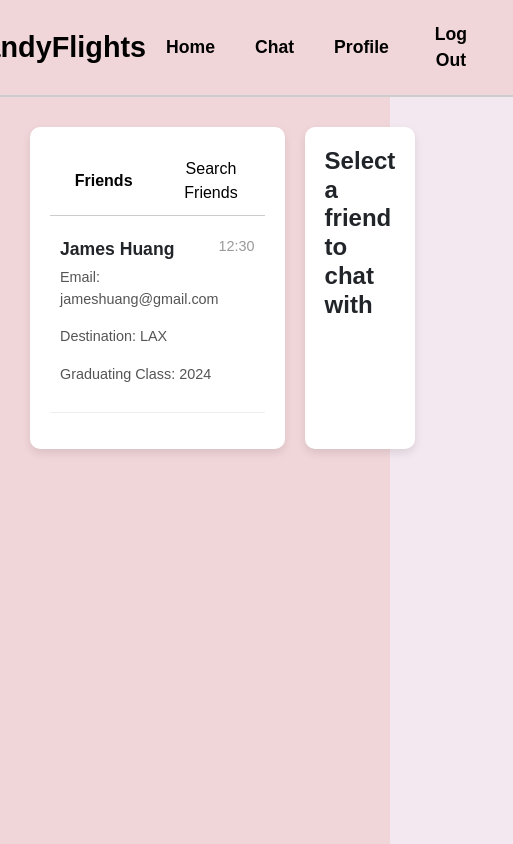
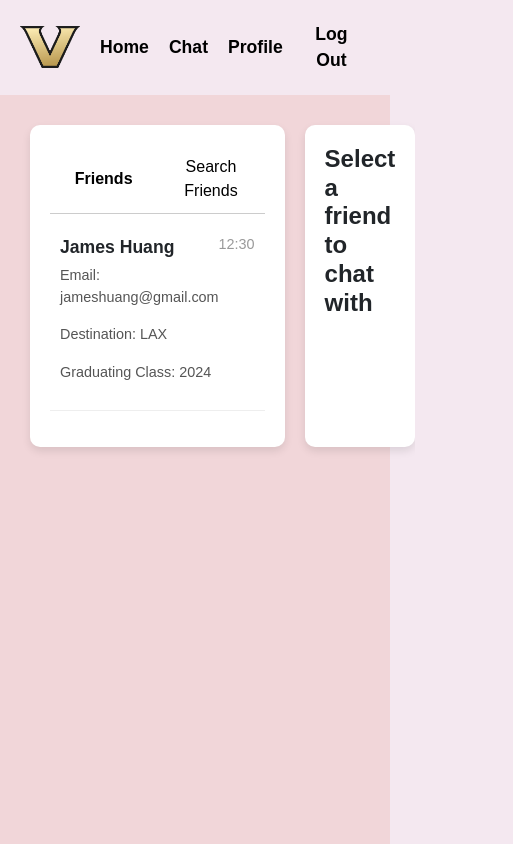
Before and after one commit to lanierjh/VandyFlights, a Next.js app in the folder client/: page /chat in a window 390 px wide. Shown: the whole page, 513 px wide, since content can reach past the window. Built offline with nearby package versions, Linux system fonts and the light colour scheme.

Commit message:
header and profile page

```diff
--- a/client/src/components/Header.tsx
+++ b/client/src/components/Header.tsx
@@ -1,43 +1,157 @@
-// Header.tsx
-// import React, {useEffect} from 'react';
-import React from 'react';
+// // Header.tsx
+import React, {useEffect,useState} from 'react';
+// import React from 'react';
 import {useRouter} from "next/navigation";
-
-
+//
+//
+// export default function Header() {
+//     const router = useRouter();
+//
+//     const handleLogout= () => {
+//     // Remove the access token from local storage
+//     localStorage.removeItem('accessToken');
+//     console.log("token removed, redirecting to root...")
+//     // Redirect to the root page
+//     router.push('/');
+//   };
+//
+//   return (
+//     <header style={{
+//       backgroundColor: "#f4e8f0",
+//       textAlign: 'center',
+//       display: 'flex',
+//       justifyContent: 'space-between',
+//       alignItems: 'center',
+//       padding: '20px',
+//         border: '1px solid red',
+//     }}>
+//       {/* Logo Section */}
+//       <div style={{ display: 'flex', alignItems: 'center' }}>
+//         <img src="/vanderbilt.png" alt="VandyFlights Logo" style={{ width: '60px', marginRight: '10px' }} />
+//         <h1 style={{ color: '#000', fontSize: '1.8rem', fontWeight: 'bold', margin: 0 }}>VandyFlights</h1>
+//       </div>
+//
+//       {/* Navigation Links */}
+//       <nav style={{ display: 'flex', alignItems: 'center' }}>
+//         <a href="/mainPage" style={{ margin: '0 20px', fontSize: '1.1rem', color: '#000', textDecoration: 'none', fontWeight: 'bold' }}>Home</a>
+//         <a href="/chat" style={{ margin: '0 20px', fontSize: '1.1rem', color: '#000', textDecoration: 'none', fontWeight: 'bold' }}>Chat</a>
+//         <a href="/editProfile" style={{ margin: '0 20px', fontSize: '1.1rem', color: '#000', textDecoration: 'none', fontWeight: 'bold' }}>Profile</a>
+//         <button onClick={handleLogout} style={{ margin: '0 20px', fontSize: '1.1rem', color: '#000', textDecoration: 'none', fontWeight: 'bold', background: 'none', border: 'none', cursor: 'pointer' }}>Log Out</button>
+//       </nav>
+//     </header>
+//   );
+// }
 export default function Header() {
     const router = useRouter();
+        const [margin, setMargin] = useState(20); // Default margin is 20
 
-    const handleLogout= () => {
-    // Remove the access token from local storage
-    localStorage.removeItem('accessToken');
-    console.log("token removed, redirecting to root...")
-    // Redirect to the root page
-    router.push('/');
+    useEffect(() => {
+        const handleResize = () => {
+            setMargin(window.innerWidth < 768 ? 10 : 20);
+        };
+
+        // Set initial margin
+        handleResize();
+
+        // Update margin on resize
+        window.addEventListener("resize", handleResize);
+        return () => window.removeEventListener("resize", handleResize); // Cleanup
+    }, []);
+
+    const handleLogout = () => {
+        localStorage.removeItem("accessToken");
+        console.log("Token removed, redirecting to root...");
+        router.push("/");
     };
 
     return (
-    <header style={{
-      backgroundColor: '#F1D6D9',
-      textAlign: 'center',
-      display: 'flex',
-      justifyContent: 'space-between',
-      alignItems: 'center',
-      padding: '20px',
-      borderBottom: '2px solid #ccc',
-    }}>
+        <>
+            {/* Inline styles with media query */}
+            <style jsx>{`
+                @media (max-width: 768px) {
+                    .header-title {
+                        display: none;
+                    }
+                }
+            `}</style>
+
+            <header
+                style={{
+                    backgroundColor: "#f4e8f0",
+                    textAlign: "center",
+                    display: "flex",
+                    justifyContent: "space-between",
+                    alignItems: "center",
+                    padding: "20px",
+                }}
+            >
                 {/* Logo Section */}
-      <div style={{ display: 'flex', alignItems: 'center' }}>
-        <img src="/vanderbilt.png" alt="VandyFlights Logo" style={{ width: '60px', marginRight: '10px' }} />
-        <h1 style={{ color: '#000', fontSize: '1.8rem', fontWeight: 'bold', margin: 0 }}>VandyFlights</h1>
+                <div style={{ display: "flex", alignItems: "center" }}>
+                    <img
+                        src="/vanderbilt.png"
+                        alt="VandyFlights Logo"
+                        style={{ width: "60px", marginRight: "10px" }}
+                    />
+                    <h1 className="header-title" style={{ color: "#000", fontSize: "1.8rem", fontWeight: "bold", margin: 0 }}>
+                        VandyFlights
+                    </h1>
                 </div>
 
                 {/* Navigation Links */}
-      <nav style={{ display: 'flex', alignItems: 'center' }}>
-        <a href="/mainPage" style={{ margin: '0 20px', fontSize: '1.1rem', color: '#000', textDecoration: 'none', fontWeight: 'bold' }}>Home</a>
-        <a href="/chat" style={{ margin: '0 20px', fontSize: '1.1rem', color: '#000', textDecoration: 'none', fontWeight: 'bold' }}>Chat</a>
-        <a href="/editProfile" style={{ margin: '0 20px', fontSize: '1.1rem', color: '#000', textDecoration: 'none', fontWeight: 'bold' }}>Profile</a>
-        <button onClick={handleLogout} style={{ margin: '0 20px', fontSize: '1.1rem', color: '#000', textDecoration: 'none', fontWeight: 'bold', background: 'none', border: 'none', cursor: 'pointer' }}>Log Out</button>
+                <nav style={{ display: "flex", alignItems: "center" }}>
+                    <a
+                        href="/mainPage"
+                        style={{
+                            margin: `0 ${margin}px`,
+                            fontSize: "1.1rem",
+                            color: "#000",
+                            textDecoration: "none",
+                            fontWeight: "bold",
+                        }}
+                    >
+                        Home
+                    </a>
+                    <a
+                        href="/chat"
+                        style={{
+                            margin: `0 ${margin}px`,
+                            fontSize: "1.1rem",
+                            color: "#000",
+                            textDecoration: "none",
+                            fontWeight: "bold",
+                        }}
+                    >
+                        Chat
+                    </a>
+                    <a
+                        href="/editProfile"
+                        style={{
+                            margin: `0 ${margin}px`,
+                            fontSize: "1.1rem",
+                            color: "#000",
+                            textDecoration: "none",
+                            fontWeight: "bold",
+                        }}
+                    >
+                        Profile
+                    </a>
+                    <button
+                        onClick={handleLogout}
+                        style={{
+                            margin: `0 ${margin}px`,
+                            fontSize: "1.1rem",
+                            color: "#000",
+                            textDecoration: "none",
+                            fontWeight: "bold",
+                            background: "none",
+                            border: "none",
+                            cursor: "pointer",
+                        }}
+                    >
+                        Log Out
+                    </button>
                 </nav>
             </header>
+        </>
     );
 }
```
Also changed, not shown: client/src/components/EditProfile.tsx (+234 -109 lines). Lines whose indentation alone changed are shown as unchanged.
